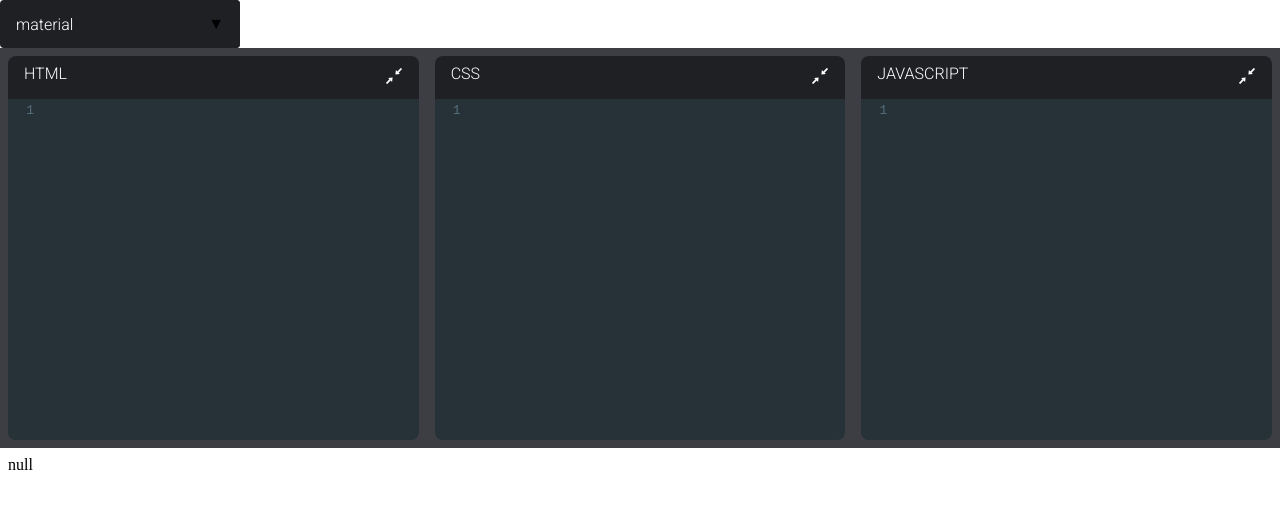
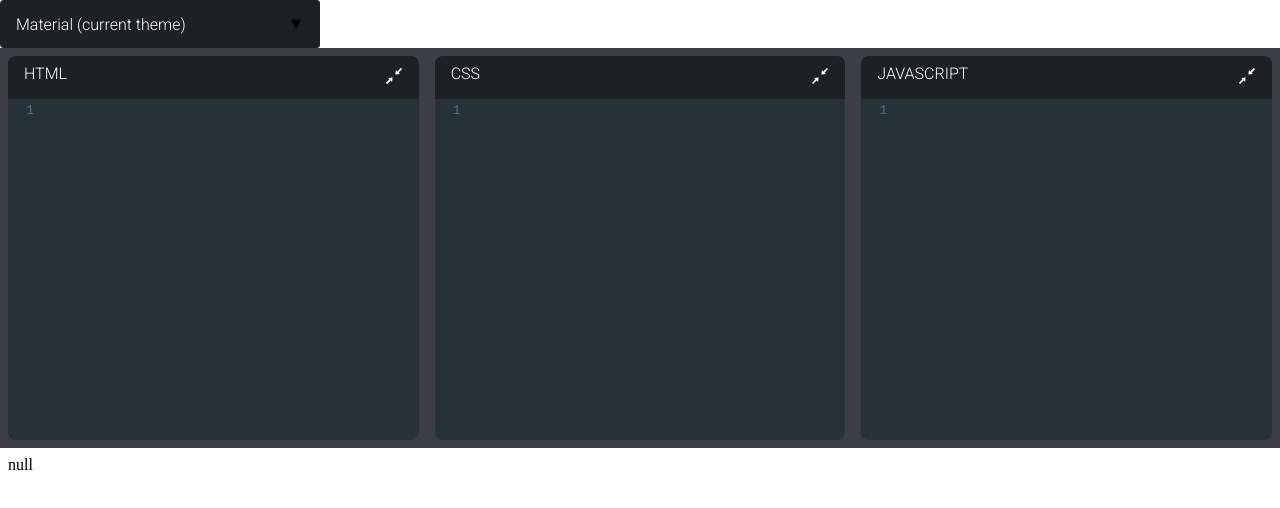
Before and after one commit to RohillN/react-codepen-clone, a React (Create React App) app: page / in a window 1280 px wide. Shown: the top 508 px of the page. Built offline with nearby package versions, Linux system fonts and the light colour scheme.

Commit message:
captial case first char of theme

```diff
--- a/src/App.js
+++ b/src/App.js
@@ -12,6 +12,7 @@
   const [theme, setTheme] = useState('material');
 
   const handleThemeTypeChange = (e) => setTheme(e.target.value);
+  const capitalizeFirstLetter = (string) => string.charAt(0).toUpperCase() + string.slice(1);
 
   useEffect(() => {
     const timeout = setTimeout(() => {
@@ -31,10 +32,10 @@
     <div className="App">
       <div className="select">
         <select onChange={handleThemeTypeChange}>
-          <option value={theme}>{theme}</option>
+          <option className="currentSelected" value={theme}>{capitalizeFirstLetter(theme)} (current theme)</option>
           {
             Themes.map((item, index) => (
-              <option key={`theme-${index}-${item.theme}`} value={item.theme}>{item.theme}</option>
+              <option key={`theme-${index}-${item.theme}`} value={item.theme}>{capitalizeFirstLetter(item.theme)}</option>
             ))
           }
         </select>
--- a/src/index.css
+++ b/src/index.css
@@ -81,7 +81,7 @@
 .select {
   position: relative;
   display: flex;
-  width: 15em;
+  width: 20em;
   height: 3em;
   line-height: 3;
   background: #2c3e50;
@@ -116,12 +116,6 @@
   color: #f39c12;
 }
 
-.theme-icon {
-  flex-grow: 1;
-  flex-basis: 0;
-  display: flex;
-  flex-direction: column;
-  padding: 0.9em;
-  background: hsl(225, 6%, 13%);
-  color: white;
+.currentSelected {
+  background:#333;
 }
```
